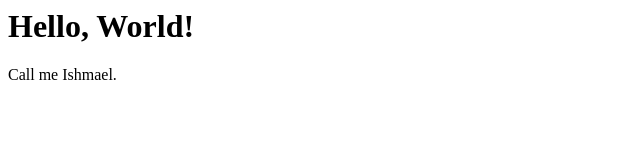
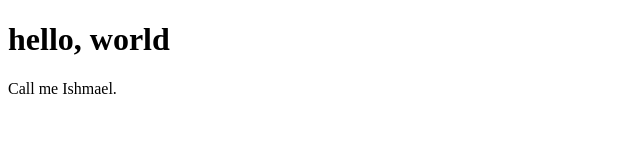
Before and after one commit to idlogin/website, a plain HTML site: page index.html in a window 1280 px wide. Shown: the whole page, without its empty margins (0-640 px from the left). Drawn offline with Linux system fonts and the light colour scheme.

Commit message:
Add some HTML5 structure

```diff
--- a/index.html
+++ b/index.html
@@ -1,2 +1,10 @@
-<h1>Hello, World!</h1>
-<p> Call me Ishmael. </p>
+<!DOCTYPE html>
+ <html>
+   <head>
+     <title>Hello, World!</title>
+   </head>
+   <body>
+    <h1>hello, world</h1>
+    <p>Call me Ishmael.</p>
+  </body>
+</html>
```
